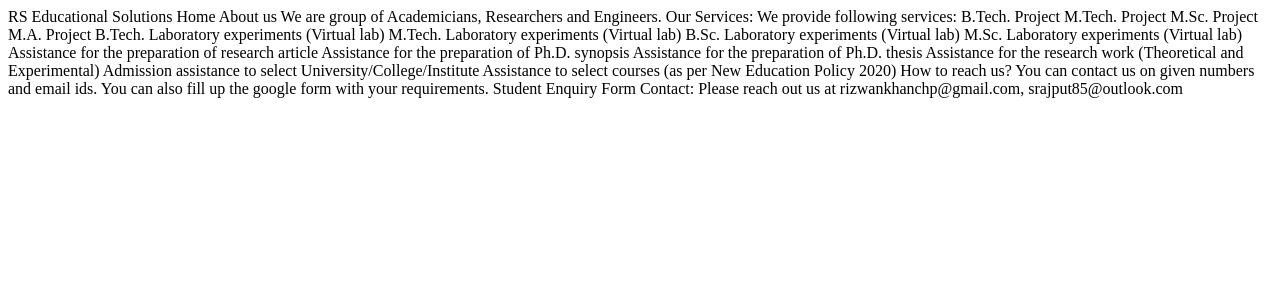
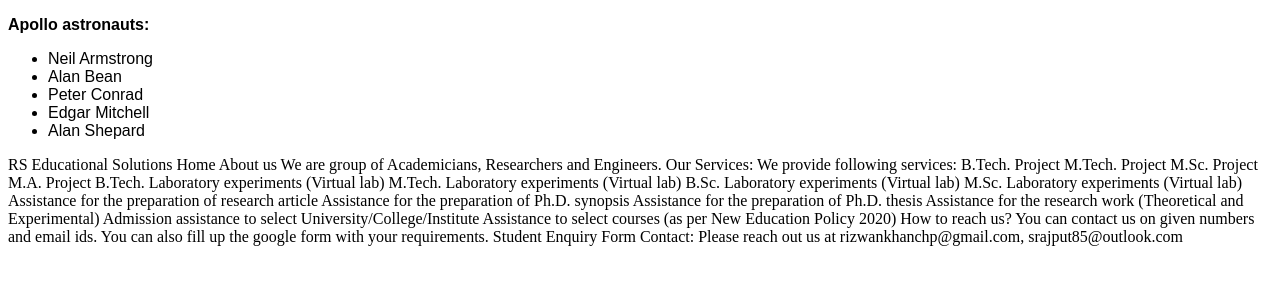
Before and after one commit to abhaypapu/rsedu.co.in, a plain HTML site: page index.html in a window 1280 px wide. Drawn offline with Linux system fonts and the light colour scheme.

Commit message:
Update index.html

```diff
--- a/index.html
+++ b/index.html
@@ -1,4 +1,25 @@
 <!DOCTYPE html><html lang="en-IN">
+
+  <style>
+  p,
+li {
+    font: 1rem 'Fira Sans', sans-serif;
+}
+
+p {
+    font-weight: bold;
+}
+
+  </style>
+ <p>Apollo astronauts:</p>
+
+<ul>
+    <li>Neil Armstrong</li>
+    <li>Alan Bean</li>
+    <li>Peter Conrad</li>
+    <li>Edgar Mitchell</li>
+    <li>Alan Shepard</li>
+</ul>
 
 RS Educational Solutions
 
```
